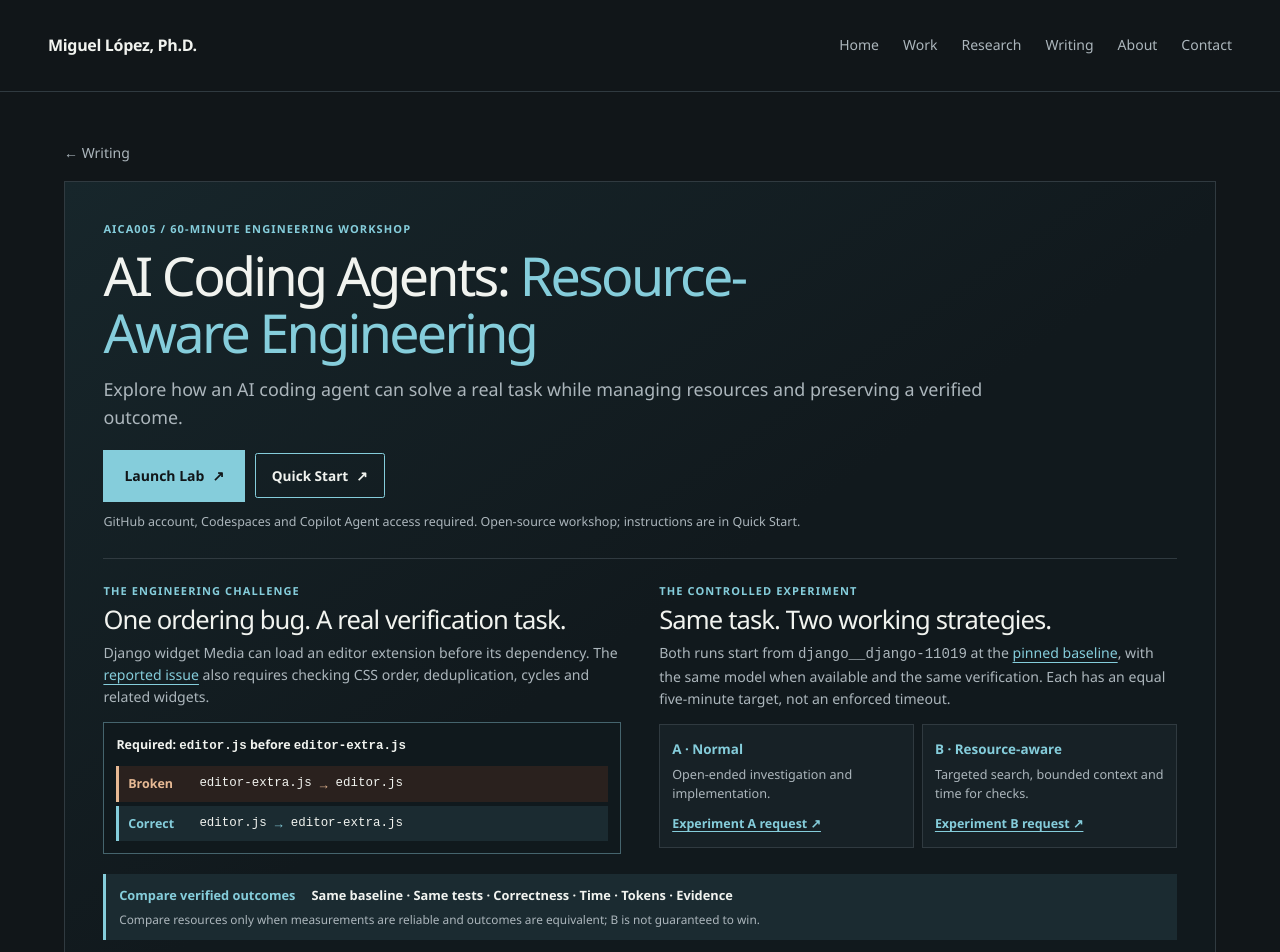
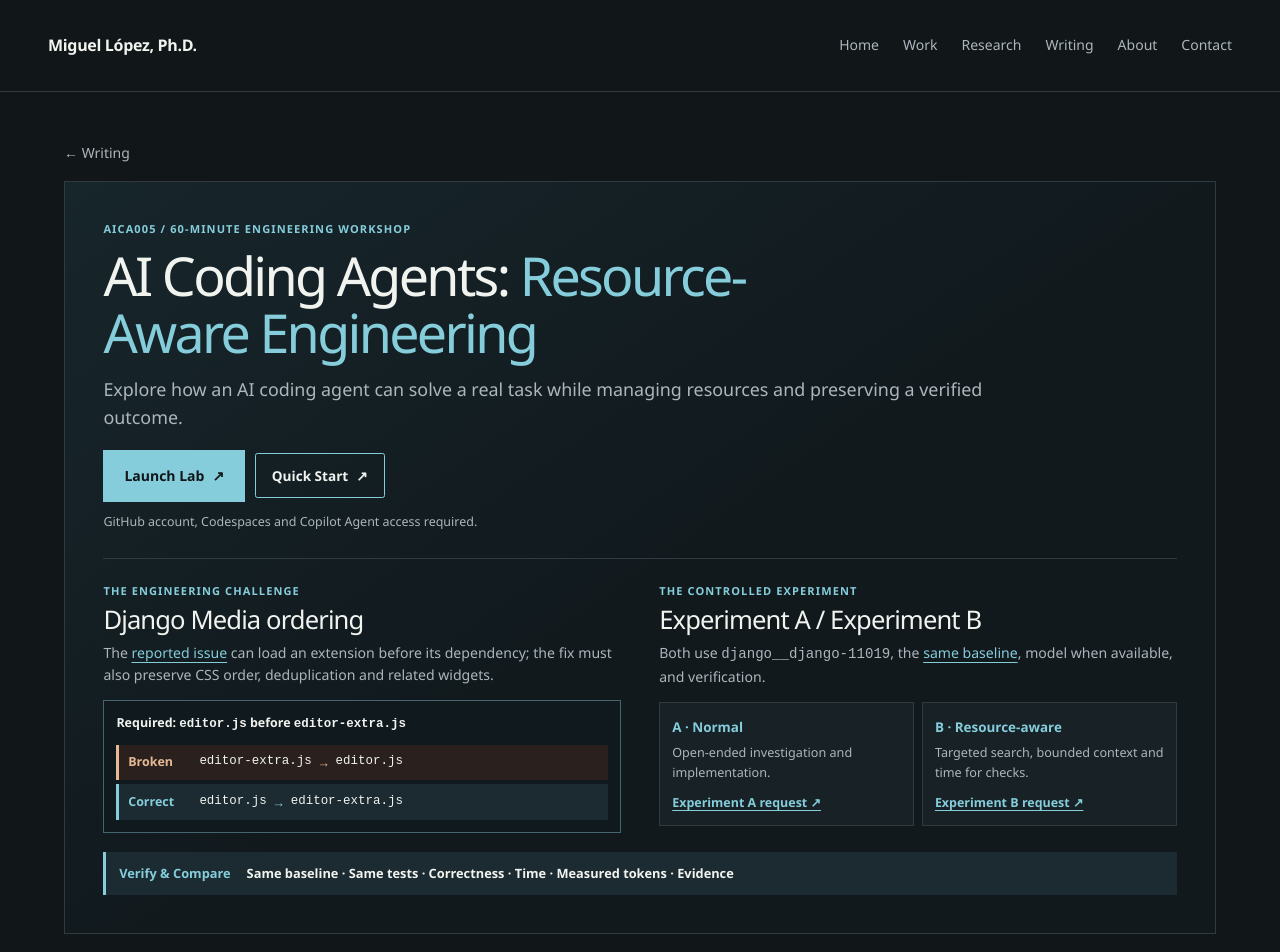
Before and after one commit to mmontielpz/mmontielpz.github.io, a Next.js app in the folder v2/: page /writing/ai-coding-agents-token-optimization in a window 1280 px wide. Shown: the top 952 px of the page. Built offline with nearby package versions, Linux system fonts and the light colour scheme.

Commit message:
feat(aica005): finalize compact workshop card

```diff
--- a/v2/app/writing/ai-coding-agents-token-optimization/page.tsx
+++ b/v2/app/writing/ai-coding-agents-token-optimization/page.tsx
@@ -26,14 +26,14 @@
           <a className={"button button-primary " + styles.launch} href={launch} target="_blank" rel="noopener noreferrer">Launch Lab <span aria-hidden="true">↗</span></a>
           <a className={styles.quickStart} href={quickStart} target="_blank" rel="noopener noreferrer">Quick Start <span aria-hidden="true">↗</span></a>
         </div>
-        <p className={styles.access}>GitHub account, Codespaces and Copilot Agent access required. Open-source workshop; instructions are in Quick Start.</p>
+        <p className={styles.access}>GitHub account, Codespaces and Copilot Agent access required.</p>
       </header>
 
       <div className={styles.learningGrid}>
         <div className={styles.challenge}>
           <p className={styles.label}>The engineering challenge</p>
-          <h2>One ordering bug. A real verification task.</h2>
-          <p>Django widget Media can load an editor extension before its dependency. The <a href={workload.issue}>reported issue</a> also requires checking CSS order, deduplication, cycles and related widgets.</p>
+          <h2>Django Media ordering</h2>
+          <p>The <a href={workload.issue}>reported issue</a> can load an extension before its dependency; the fix must also preserve CSS order, deduplication and related widgets.</p>
           <figure className={styles.diagram} aria-label="Broken and correct JavaScript dependency order" data-diagram="dependency">
             <figcaption>Required: <code>editor.js</code> before <code>editor-extra.js</code></figcaption>
             <div className={styles.broken}><strong>Broken</strong><span><code>editor-extra.js</code><b aria-hidden="true">→</b><code>editor.js</code></span></div>
@@ -43,8 +43,8 @@
 
         <div className={styles.experiment}>
           <p className={styles.label}>The controlled experiment</p>
-          <h2>Same task. Two working strategies.</h2>
-          <p>Both runs start from <code>{workload.instance}</code> at the <a href={workload.widgets}>pinned baseline</a>, with the same model when available and the same verification. Each has an equal five-minute target, not an enforced timeout.</p>
+          <h2>Experiment A / Experiment B</h2>
+          <p>Both use <code>{workload.instance}</code>, the <a href={workload.widgets}>same baseline</a>, model when available, and verification.</p>
           <div className={styles.strategies} role="group" aria-label="Experiment A and B strategies">
             <div><strong>A · Normal</strong><p>Open-ended investigation and implementation.</p><a href={experimentA} target="_blank" rel="noopener noreferrer">Experiment A request ↗</a></div>
             <div><strong>B · Resource-aware</strong><p>Targeted search, bounded context and time for checks.</p><a href={experimentB} target="_blank" rel="noopener noreferrer">Experiment B request ↗</a></div>
@@ -52,7 +52,7 @@
         </div>
       </div>
 
-      <p className={styles.comparison}><strong>Compare verified outcomes</strong><span>Same baseline · Same tests · Correctness · Time · Tokens · Evidence</span><small>Compare resources only when measurements are reliable and outcomes are equivalent; B is not guaranteed to win.</small></p>
+      <p className={styles.comparison}><strong>Verify &amp; Compare</strong><span>Same baseline · Same tests · Correctness · Time · Measured tokens · Evidence</span></p>
     </section>
   </article>;
 }
```
Also changed, not shown: 1 other file (tests, documents, lock files or other folders).
